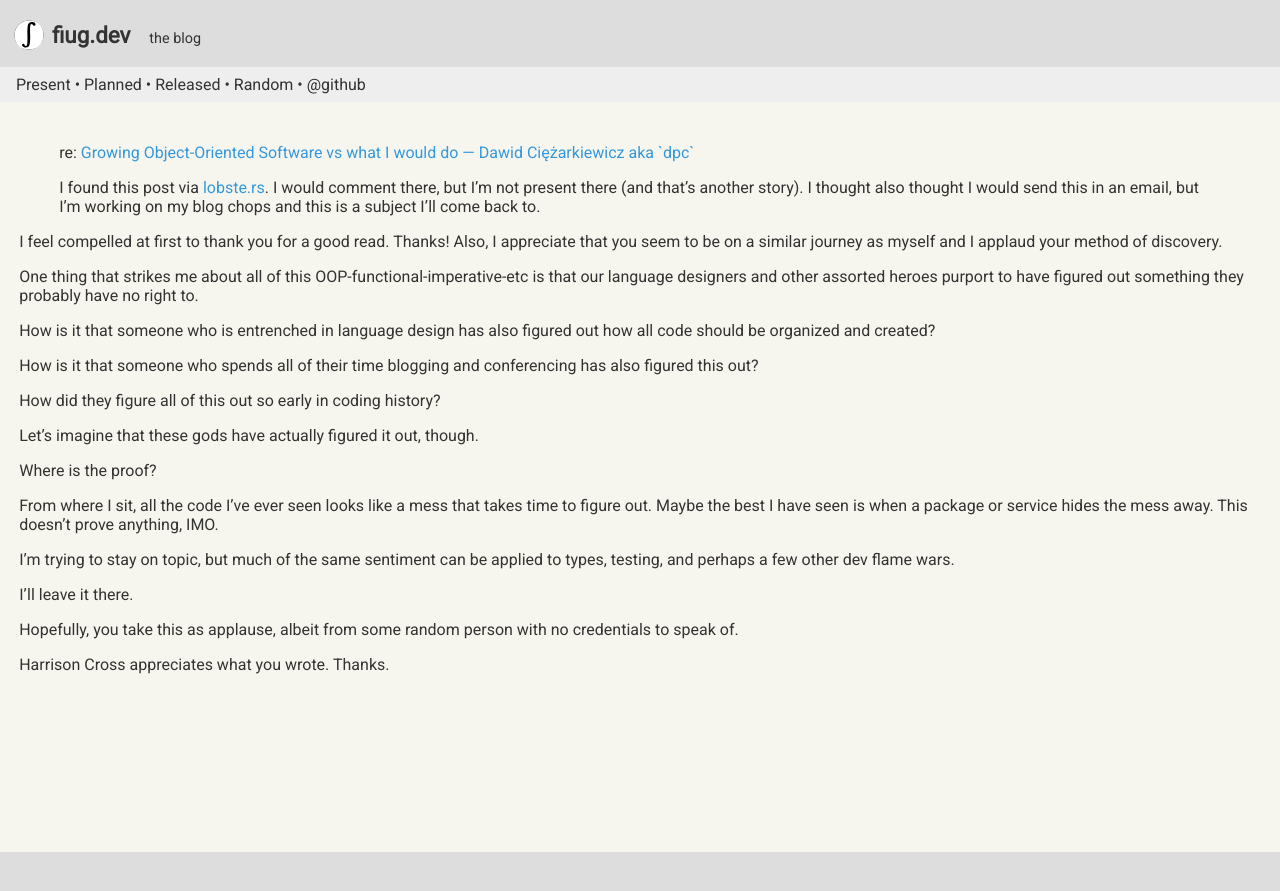
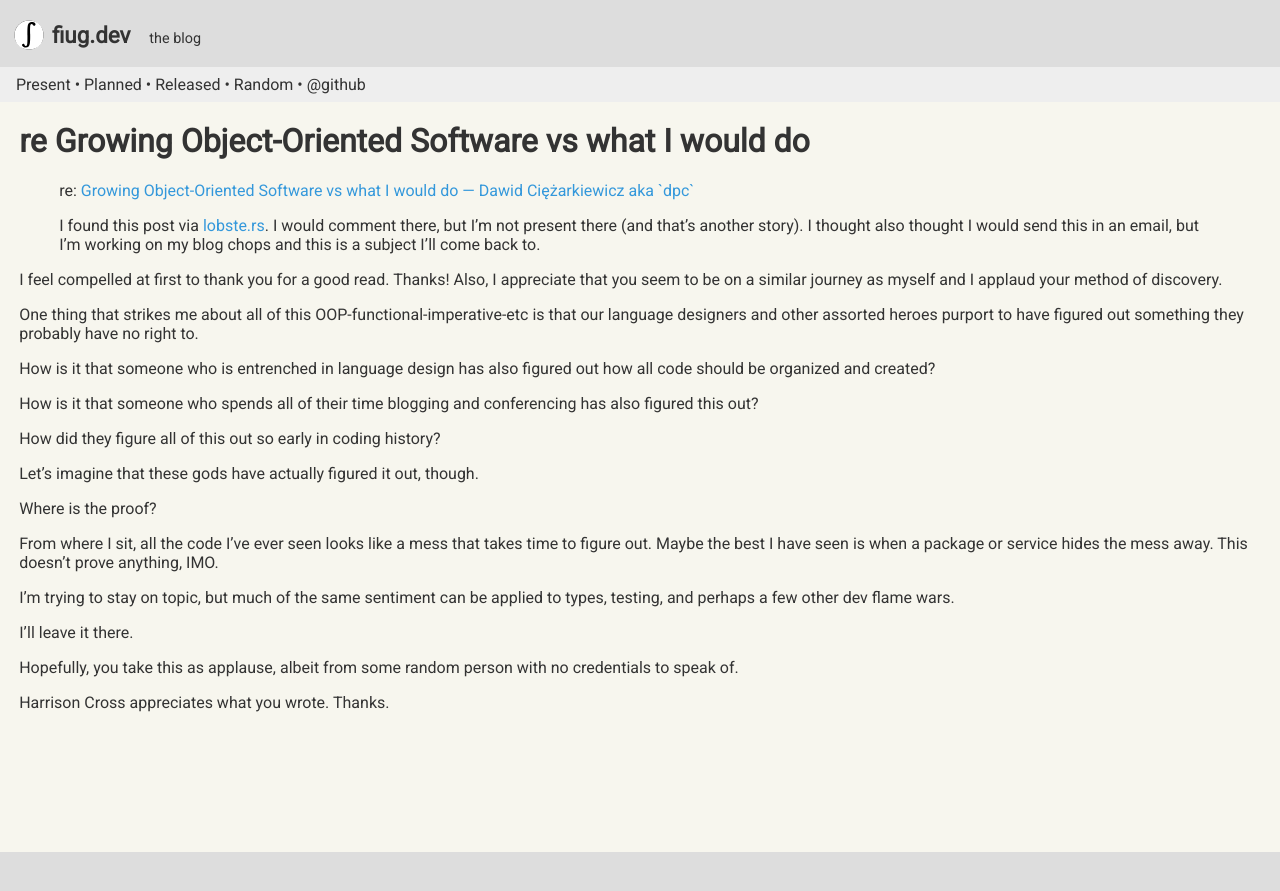
Before and after one commit to fiugd/blog, a Jekyll site: the page built from docs/_posts/2021-08-09-re-growing-object-oriented-software-vs-what-i-would-do.md, in a window 1280 px wide. Shown: the top 891 px of the page. Built offline with Jekyll 4.4.1, drawn with Linux system fonts in a browser that asks for light colours; our own code applies the rules of GitHub Pages for plain Markdown files.

Commit message:
Update 2021-08-09-re-growing-object-oriented-software-vs-what-i-would-do.md

```diff
--- a/docs/_posts/2021-08-09-re-growing-object-oriented-software-vs-what-i-would-do.md
+++ b/docs/_posts/2021-08-09-re-growing-object-oriented-software-vs-what-i-would-do.md
@@ -1,6 +1,6 @@
 ---
 layout: post
-title: re: Growing Object-Oriented Software vs what I would do
+title: re Growing Object-Oriented Software vs what I would do
 description: it's important to summarize
 updated: 2021-08-09
 category: philosophy, practices
```
